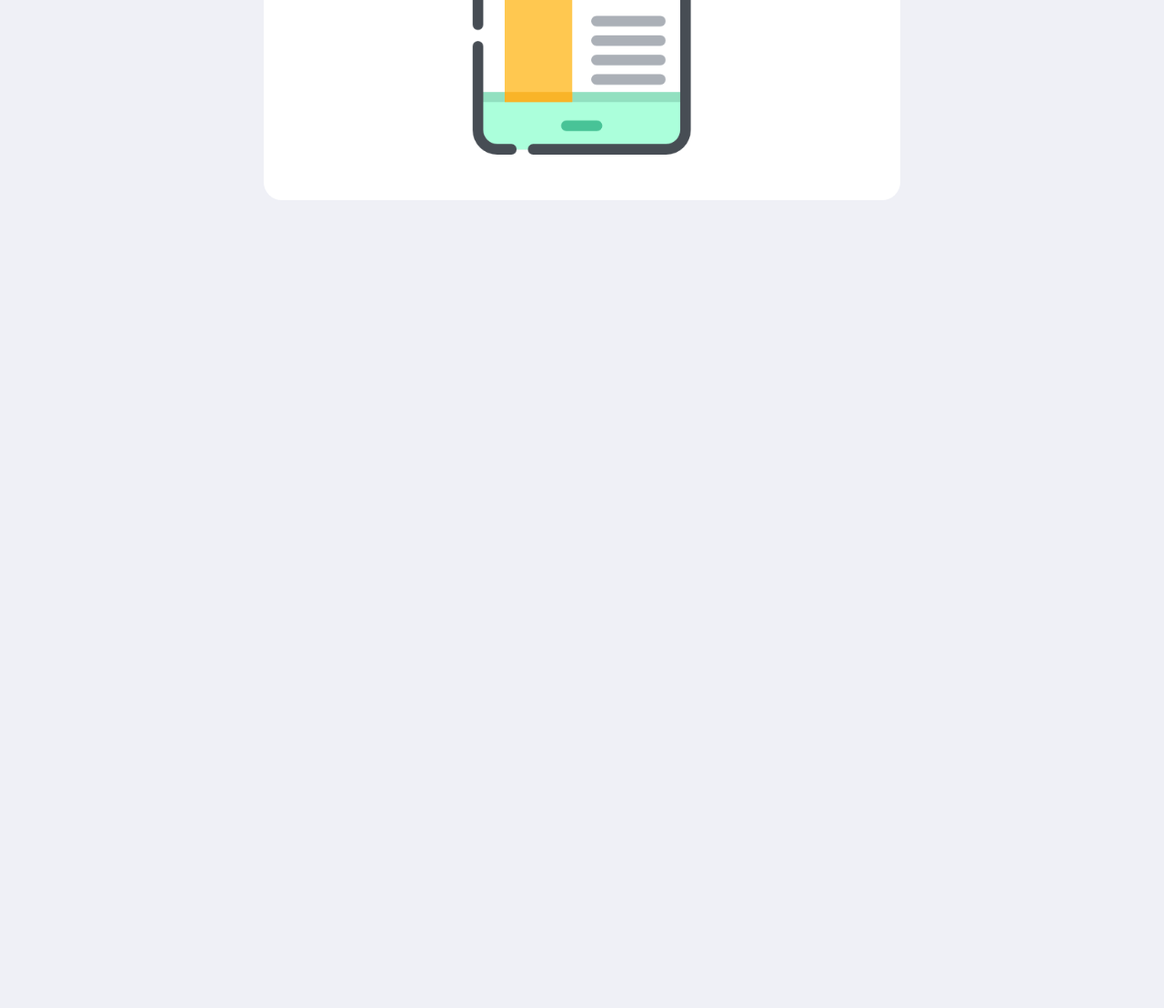
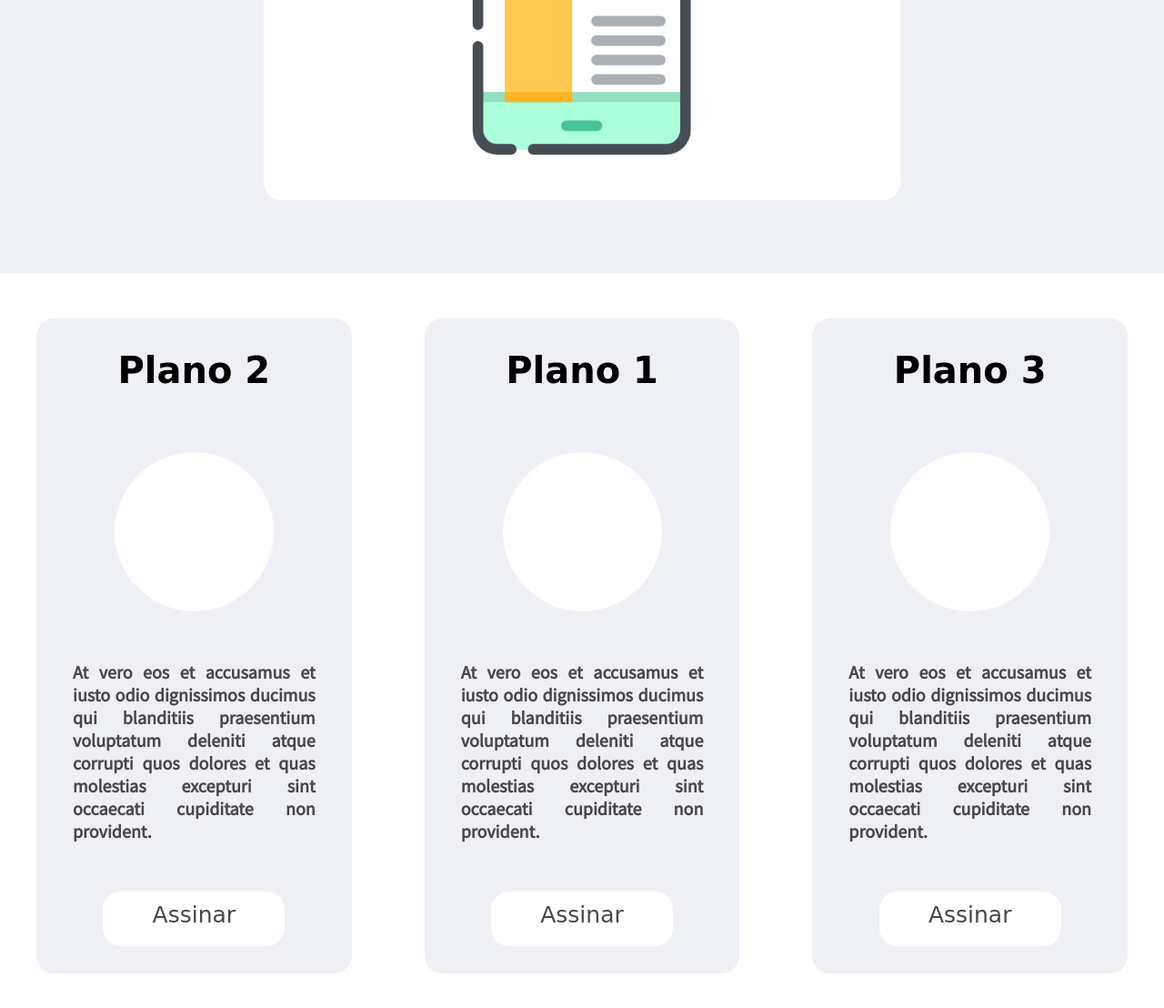
Before and after one commit to maxinocencio/bomtchauLp, a plain HTML site: page index.html in a window 1280 px wide. Shown: the part 1948-3056 px from the top of the page at 91% size. Before the commit the page ends 2248 px from the top, so only its background shows below. Drawn offline with Linux system fonts and the light colour scheme; a web font is replaced by a local one.

Commit message:
adição da seção preços

```diff
--- a/index.html
+++ b/index.html
@@ -17,7 +17,7 @@
             <ul>
                 <li><a href="#sobre">Sobre Nós</a></li>
                 <li><a href="#produtos">Produtos</a></li>
-                <li><a href="#">Preços</a></li>
+                <li><a href="#precos">Preços</a></li>
                 <li><a href="#">Contato</a></li>
             </ul>
         </header>
@@ -78,6 +78,63 @@
                 </div>
             </div>
         </section>
+
+        <section class="precos" id="precos">
+            <div class="planos">
+                <h1>
+                    Plano 2
+                </h1>
+
+                <div class="circulo-img">
+
+                </div>
+
+                <h3>
+                    At vero eos et accusamus et iusto odio dignissimos ducimus qui blanditiis praesentium voluptatum deleniti atque corrupti quos dolores et quas molestias excepturi sint occaecati cupiditate non provident.
+                </h3>
+
+                <div class="botao">
+                    <a href="#">Assinar</a>
+                </div>
+
+            </div>
+
+            <div class="planos">
+                <h1>
+                    Plano 1
+                </h1>
+
+                <div class="circulo-img">
+
+                </div>
+
+                <h3>
+                    At vero eos et accusamus et iusto odio dignissimos ducimus qui blanditiis praesentium voluptatum deleniti atque corrupti quos dolores et quas molestias excepturi sint occaecati cupiditate non provident.
+                </h3>
+
+                <div class="botao">
+                    <a href="#">Assinar</a>
+                </div>
+            </div>
+
+            <div class="planos">
+                <h1>
+                    Plano 3
+                </h1>
+
+                <div class="circulo-img">
+
+                </div>
+
+                <h3>
+                    At vero eos et accusamus et iusto odio dignissimos ducimus qui blanditiis praesentium voluptatum deleniti atque corrupti quos dolores et quas molestias excepturi sint occaecati cupiditate non provident.
+                </h3>
+
+                <div class="botao">
+                    <a href="#">Assinar</a>
+                </div>
+            </div>
+        </section>
     </main>
 </body>
 </html>
--- a/style.css
+++ b/style.css
@@ -197,3 +197,66 @@ header ul li a:hover {
     width: 400px;
     margin: 50px auto;
 }
+
+.precos {
+    display: flex;
+    flex-direction: row;
+    justify-content: center;
+    align-items: center;
+    background-color: var(--corbg1);
+}
+
+.precos h1 {
+    font-family: 'Dela Gothic One', cursive;
+    font-size: 40px;
+}
+
+.precos h3 {
+    font-family: 'Source Sans Pro', sans-serif;
+    font-size: 20px;
+    text-align: justify;
+    color: var(--cortexto);
+    margin: 20px 40px;
+}
+
+.botao {
+    width: 200px;
+    height: 60px;
+    background-color: var(--corbg1);
+    margin: 0 0 30px;
+    border-radius: 20px;
+}
+
+.botao:hover {
+    border: solid var(--cortexto) 1px;
+}
+
+.botao a {
+    color: var(--cortexto);
+    text-decoration: none;
+    font-family: 'Dela Gothic One', cursive;
+    font-size: 25px;
+    display: flex;
+    justify-content: center;
+    margin: 11px 0 0;
+}
+
+.planos {
+    display: flex;
+    align-items: center;
+    justify-content: space-between;
+    flex-direction: column;
+    width: 350px;
+    height: 720px;
+    background-color: var(--corbg2);
+    border-radius: 20px;
+    margin: 50px 40px;
+}
+
+.circulo-img {
+    display: flex;
+    width: 175px;
+    height: 175px;
+    border-radius: 50%;
+    background-color: var(--corbg1);
+}
```
